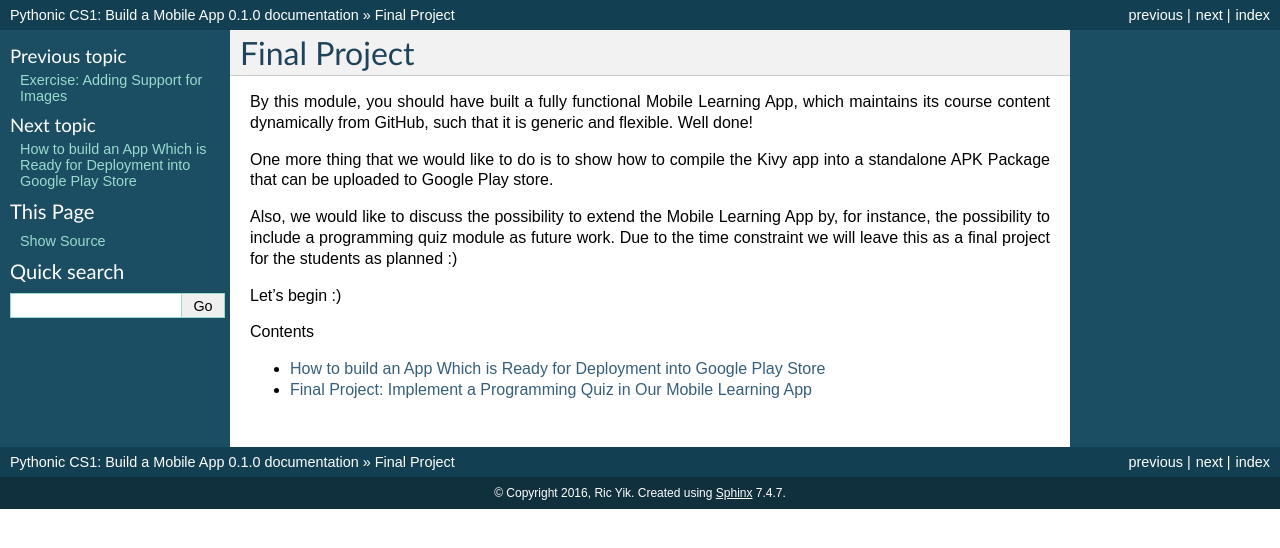
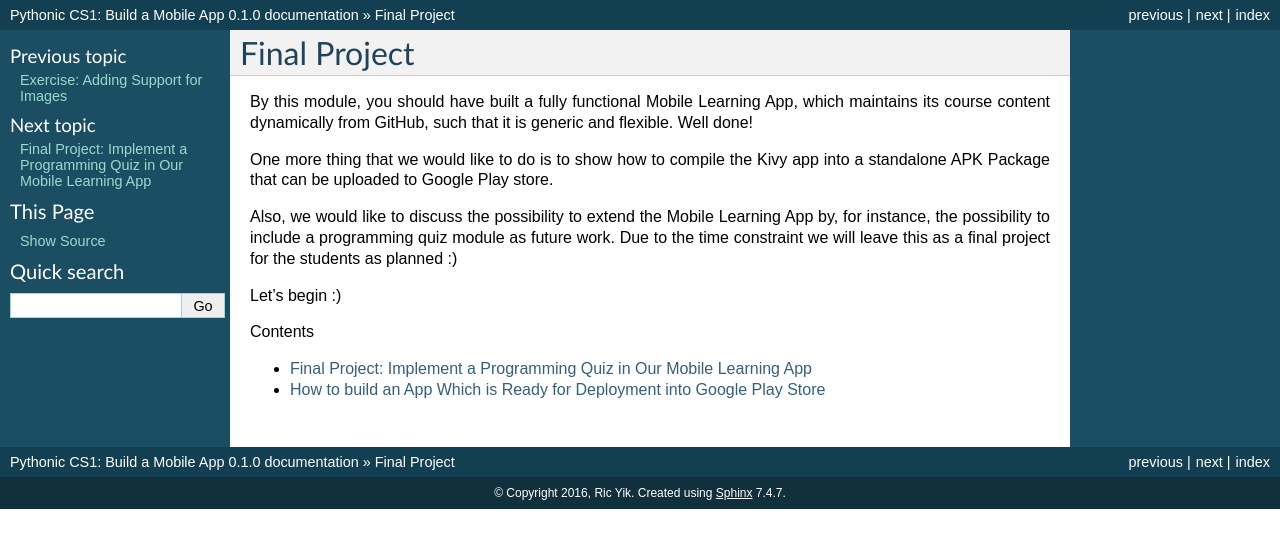
Before and after one commit to Aashritha27/mobileapp.course, a Sphinx documentation site: the page built from docs/whats-next.rst, in a window 1280 px wide. Shown: the top 548 px of the page. Built offline with Sphinx 7.4.7, drawn with Linux system fonts in a browser that asks for light colours.

Commit message:
Buildozer

```diff
--- a/docs/whats-next.rst
+++ b/docs/whats-next.rst
@@ -13,5 +13,5 @@ Let's begin :)
    :maxdepth: 1
    :caption: Contents
 
+   codeinput
    buildozer
-   codeinput
```
